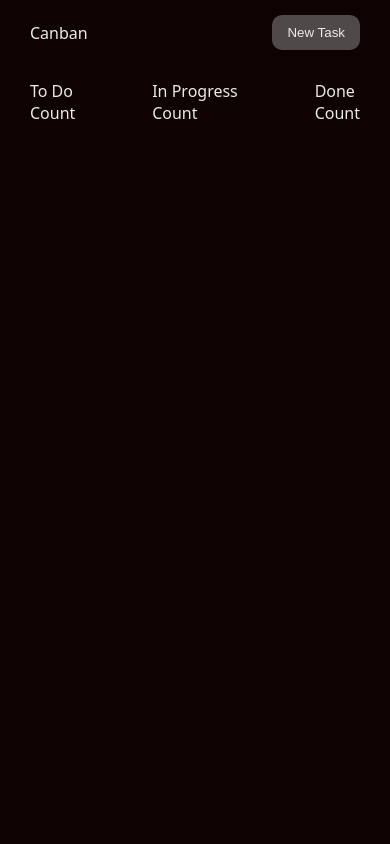
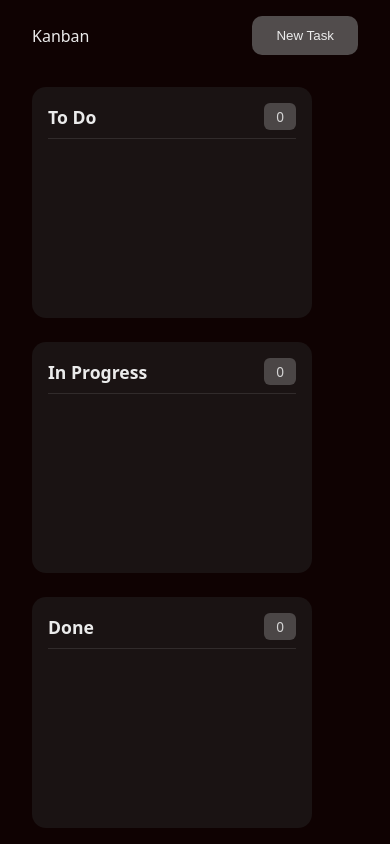
Before and after one commit to ChaosForCurio/Canban-Board, a plain HTML site: page index.html in a window 390 px wide. Drawn offline with Linux system fonts and the light colour scheme.

Commit message:
feat: implement initial Kanban board UI with structured columns, dynamic task areas, and comprehensive styling using CSS variables.

```diff
--- a/index.html
+++ b/index.html
@@ -4,33 +4,63 @@
 <head>
     <meta charset="UTF-8">
     <meta name="viewport" content="width=device-width, initial-scale=1.0">
-    <title>Canban Board</title>
+    <title>Kanban Board</title>
     <link rel="stylesheet" href="style.css">
 </head>
 
 <body>
     <main>
+
+        <!-- NAVBAR -->
         <nav>
-            <div class="left">Canban</div>
-            <div class="right"><button>New Task</button></div>
+            <div class="left">Kanban</div>
+            <div class="right">
+                <button id="new-task-btn">New Task</button>
+            </div>
         </nav>
+
+        <!-- BOARD SECTION -->
+        <section class="board">
+
+            <!-- To Do Column -->
+            <div class="task-column" data-status="todo">
+                <div class="column-header">
+                    <span class="title">To Do</span>
+                    <span class="count" id="todo-count">0</span>
+                </div>
+
+                <div class="column-content" id="todo-column">
+                    <!-- dynamic tasks will be injected here -->
+                </div>
+            </div>
+
+            <!-- In Progress Column -->
+            <div class="task-column" data-status="inprogress">
+                <div class="column-header">
+                    <span class="title">In Progress</span>
+                    <span class="count" id="progress-count">0</span>
+                </div>
+
+                <div class="column-content" id="progress-column">
+                    <!-- dynamic tasks will be injected here -->
+                </div>
+            </div>
+
+            <!-- Done Column -->
+            <div class="task-column" data-status="done">
+                <div class="column-header">
+                    <span class="title">Done</span>
+                    <span class="count" id="done-count">0</span>
+                </div>
+
+                <div class="column-content" id="done-column">
+                    <!-- dynamic tasks will be injected here -->
+                </div>
+            </div>
+
+        </section>
     </main>
-    <section class="board">
-        <div class="task-column">
-            <div class="column-header">To Do</div>
-            <div class="column-content">Count</div>
-        </div>
-        <div class="task-column">
-            <div class="column-header">In Progress</div>
-            <div class="column-content">Count</div>
-        </div>
-        <div class="task-column">
-            <div class="column-header">Done</div>
-            <div class="column-content">Count</div>
-            <div class="leftDone"></div>
-            <div class="rightDone"></div>
-        </div>
-    </section>
+
     <script src="script.js"></script>
 </body>
 
--- a/style.css
+++ b/style.css
@@ -1,3 +1,6 @@
+/* ------------------------------ */
+/* RESET + BASE STYLES */
+/* ------------------------------ */
 * {
     margin: 0;
     padding: 0;
@@ -6,41 +9,64 @@
 
 html,
 body {
+    width: 100%;
     height: 100%;
-    width: 100%;
 }
 
 html {
-    font-family: system-ui, -apple-system, BlinkMacSystemFont, 'Segoe UI', Roboto, Oxygen, Ubuntu, Cantarell, 'Open Sans', 'Helvetica Neue', sans-serif;
+    font-family: system-ui, -apple-system, BlinkMacSystemFont, "Segoe UI", Roboto, Oxygen,
+        Ubuntu, Cantarell, "Open Sans", "Helvetica Neue", sans-serif;
+
+    scroll-behavior: smooth;
 }
 
+/* ------------------------------ */
+/* DESIGN TOKENS */
+/* ------------------------------ */
 :root {
-    --bg-color: rgb(15, 2, 2);
-    --primary-text-color: rgb(235, 235, 235);
-    --bg-button-color: rgb(80, 73, 73);
+    /* Colors */
+    --color-bg: #0f0202;
+    --color-text-primary: #ebebeb;
+    --color-card-bg: #1a1313;
+    --color-button-bg: #514c4c;
+    --color-button-hover: #6d6767;
 
-    --nav-padding: 15px 30px;
-    --section-padding: 15px 30px;
+    /* Spacing */
+    --space-xs: 4px;
+    --space-s: 8px;
+    --space-m: 12px;
+    --space-l: 16px;
+    --space-xl: 24px;
+    --space-xxl: 32px;
 
-    --padding-s: 5px;
-    --padding-m: 10px;
-    --padding-l: 15px;
-    --padding-xl: 20px;
-    --padding-xxl: 30px;
+    /* Radius */
+    --radius-s: 6px;
+    --radius-m: 10px;
+    --radius-l: 14px;
+    --radius-xl: 20px;
 
-    --border-radius-s: 5px;
-    --border-radius-m: 10px;
-    --border-radius-l: 15px;
-    --border-radius-xl: 20px;
-    --border-radius-xxl: 25px;
-
+    /* Layout */
+    --nav-padding: var(--space-l) var(--space-xxl);
+    --section-padding: var(--space-l) var(--space-xxl);
 }
 
+/* ------------------------------ */
+/* GLOBAL */
+/* ------------------------------ */
 body {
-    background-color: var(--bg-color);
-    color: var(--primary-text-color);
+    background-color: var(--color-bg);
+    color: var(--color-text-primary);
 }
 
+main {
+    min-height: 100dvh;
+    display: flex;
+    flex-direction: column;
+}
+
+/* ------------------------------ */
+/* NAVBAR */
+/* ------------------------------ */
 nav {
     padding: var(--nav-padding);
     display: flex;
@@ -49,17 +75,86 @@ nav {
 }
 
 nav button {
-    background-color: var(--bg-button-color);
+    background-color: var(--color-button-bg);
+    color: var(--color-text-primary);
+    padding: var(--space-m) var(--space-xl);
+    border-radius: var(--radius-m);
     border: none;
-    color: var(--primary-text-color);
+    cursor: pointer;
     outline: none;
-    padding: var(--padding-m) var(--padding-l);
-    cursor: pointer;
-    border-radius: var(--border-radius-m);
+    transition: background-color 0.2s ease, transform 0.15s ease;
 }
 
-section {
+nav button:hover {
+    background-color: var(--color-button-hover);
+}
+
+nav button:active {
+    transform: scale(0.96);
+}
+
+/* ------------------------------ */
+/* BOARD SECTION */
+/* ------------------------------ */
+section.board {
+    flex-grow: 1;
+    height: 100%;
     padding: var(--section-padding);
     display: flex;
+    gap: var(--space-xl);
     justify-content: space-between;
+    align-items: flex-start;
 }
+
+/* Column Styling */
+.task-column {
+    flex: 1;
+    min-width: 280px;
+    background: var(--color-card-bg);
+    border-radius: var(--radius-l);
+    padding: var(--space-l);
+    display: flex;
+    flex-direction: column;
+    gap: var(--space-l);
+    height: 100%;
+}
+
+/* Column Header */
+.column-header {
+    display: flex;
+    justify-content: space-between;
+    align-items: center;
+    padding-bottom: var(--space-s);
+    border-bottom: 1px solid rgba(255, 255, 255, 0.1);
+}
+
+.column-header .title {
+    font-size: 1.1rem;
+    font-weight: 600;
+}
+
+.column-header .count {
+    background: var(--color-button-bg);
+    padding: var(--space-xs) var(--space-m);
+    border-radius: var(--radius-s);
+    font-size: 0.85rem;
+    opacity: 0.9;
+}
+
+/* Column Content */
+.column-content {
+    display: flex;
+    flex-direction: column;
+    gap: var(--space-m);
+    flex-grow: 1;
+}
+
+/* ------------------------------ */
+/* RESPONSIVE */
+/* ------------------------------ */
+@media (max-width: 768px) {
+    section.board {
+        flex-direction: column;
+        gap: var(--space-xl);
+    }
+}
```
